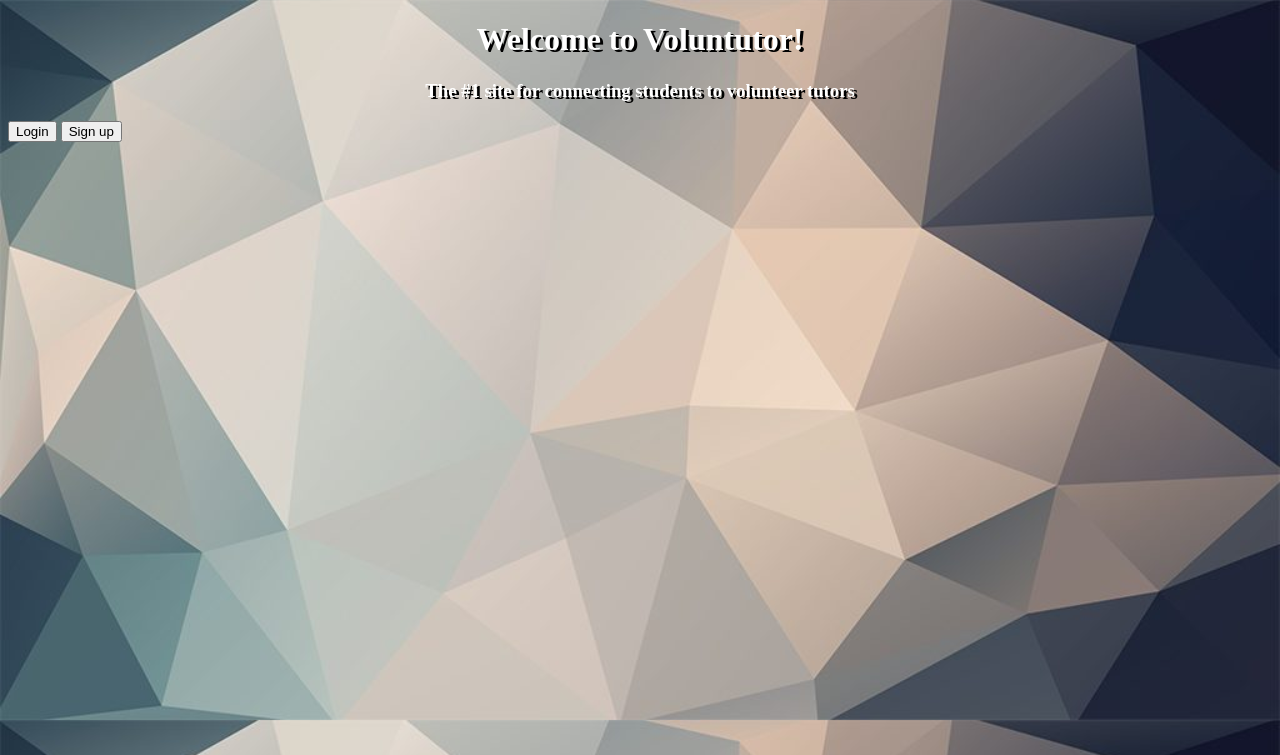
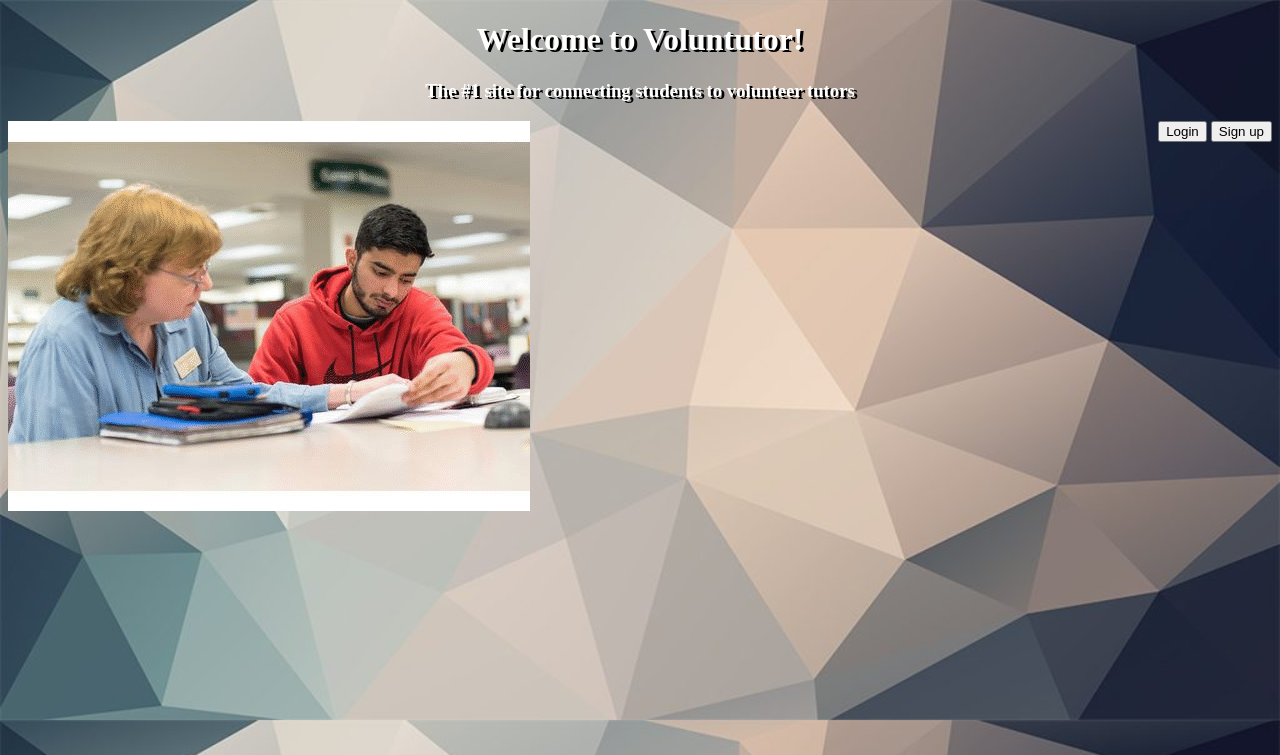
Before and after one commit to swalsh15/volun-tutor, a Python web app: template templates/index.html in a window 1280 px wide. Shown: the top 755 px of the page. Run offline with Jinja, Linux system fonts and the light colour scheme; the template is opened without the code that fills it, so the values that code supplies are empty.

Commit message:
fixed homepage

```diff
--- a/static/themes/index.css
+++ b/static/themes/index.css
@@ -1,16 +1,17 @@
 .title{
-  background: url('tutoring1.jpg') no-repeat;
+
   background-position: center;
   background-attachment:fixed;
   color: White;
   text-shadow: 3px 2px black;
   font-family: cursive;
+  background-size: 70% ;
 }
 body{
   background: url('bground.jpg') repeat-Y;
   background-attachment:;
   background-size: cover;
 }
-signup_login{
+.signup_login{
   float: right;
 }
--- a/templates/index.html
+++ b/templates/index.html
@@ -13,11 +13,12 @@
 </div>
   </center>
   <body>
-    <right>
     <form class="signup_login" action="index.html" method="post">
       <button type="submit" name="login">Login</button>
       <button type="submit" name="login">Sign up</button>
-    </right>
     </form>
   </body>
+  <div class="tutoringgif">
+    <img src="../themes/tutoring.gif" >
+  </div>
 </html>
```
Also changed, not shown: static/themes/tutoring.gif (added).
